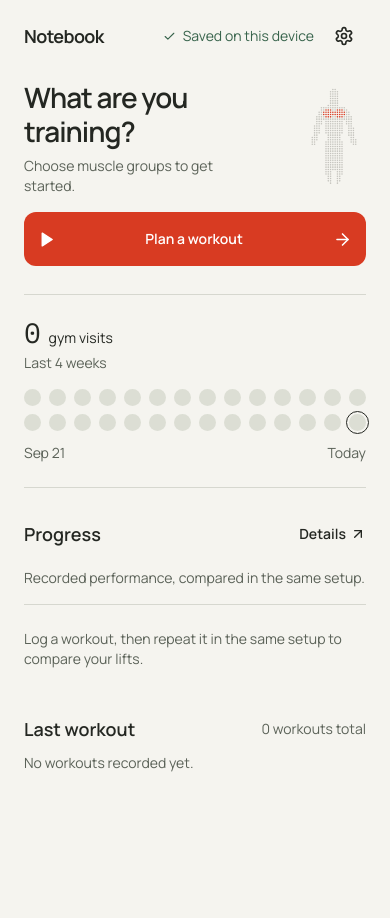
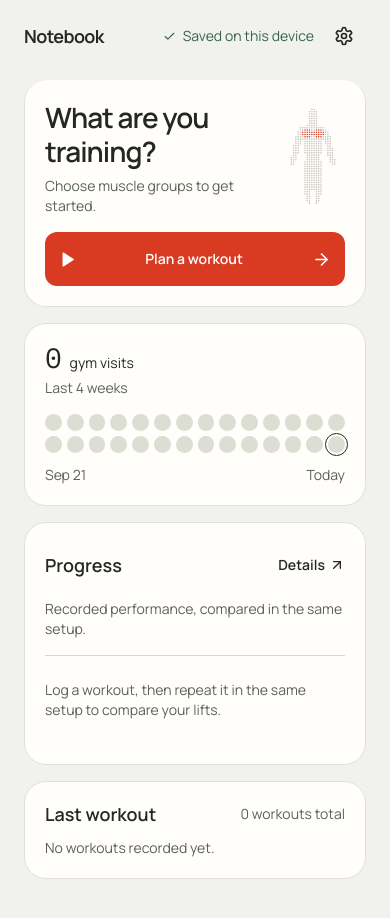
Before and after one commit to raagulmanoharan/Training-Note, a React (Vite) app: page / in a window 390 px wide. Shown: the top 918 px of the page. Built offline with nearby package versions, Linux system fonts and the light colour scheme.

Commit message:
Organize training information into clear mobile cards

```diff
--- a/frontend/src/training-home.css
+++ b/frontend/src/training-home.css
@@ -1030,3 +1030,89 @@
     padding: 8px 10px;
   }
 }
+/* Content cards: one surface per task, rather than one box per datum. */
+.personal-app.two-home,
+.personal-app.two-workout {
+  --ds-canvas: #f1f2ed;
+  --ds-sheet: #fffefa;
+}
+.training-home {
+  display: grid;
+  gap: 16px;
+}
+.training-home
+  > :is(.home-next, .home-attendance, .home-performance, .home-recent) {
+  margin: 0;
+  padding: 20px;
+  border: 1px solid #e0e2d9;
+  border-radius: 22px;
+  background: var(--ds-sheet);
+}
+.training-home .home-next {
+  border-top: 0;
+}
+.training-home .home-next-heading {
+  padding-top: 0;
+}
+.training-home .home-muscle-list {
+  border: 0;
+}
+.training-home .home-muscle-row {
+  background: transparent;
+}
+.training-home .home-recent-row {
+  border-bottom: 0;
+}
+.training-home .home-caption:last-child {
+  margin-bottom: 0;
+}
+.training-home .home-visit-grid {
+  gap: 5px;
+}
+.two-workout .personal-exercise-stack {
+  gap: 12px;
+}
+.two-workout .nb-exercise-card.is-active.ds-surface {
+  background: var(--ds-sheet);
+  border: 1px solid #e0e2d9;
+  border-radius: 22px;
+  padding: 16px;
+}
+.two-workout .nb-exercise-card.is-active .ds-set-entry .ds-set-grid-row {
+  padding-top: 4px;
+  gap: 8px;
+}
+.two-workout .nb-exercise-card.is-active .ds-entry-label {
+  margin-bottom: 4px;
+}
+.two-workout .nb-exercise-card.is-active .nb-last-time {
+  margin-bottom: 8px;
+}
+.two-workout .nb-exercise-card.is-active .nb-saved-ledger {
+  margin-bottom: 4px;
+}
+.two-workout .nb-exercise-card.is-active .ds-input {
+  background: #f6f7f2;
+}
+.two-workout .nb-exercise-card.is-collapsed {
+  padding: 8px 16px;
+  background: var(--ds-sheet);
+  border: 1px solid #e0e2d9;
+  border-radius: 18px;
+}
+.nb-session-card {
+  border-color: #d3d7cb;
+  margin-bottom: 12px;
+}
+@media (max-width: 350px) {
+  .training-home
+    > :is(.home-next, .home-attendance, .home-performance, .home-recent) {
+    padding: 16px;
+  }
+  .two-workout .nb-exercise-card.is-active.ds-surface {
+    padding: 12px;
+  }
+  .two-workout .nb-exercise-card.is-collapsed {
+    padding: 6px 12px;
+  }
+}
```
Also changed, not shown: scripts/review-production-redesign.mjs (+9 -0 lines), 10 other files (tests, documents, lock files or other folders).
